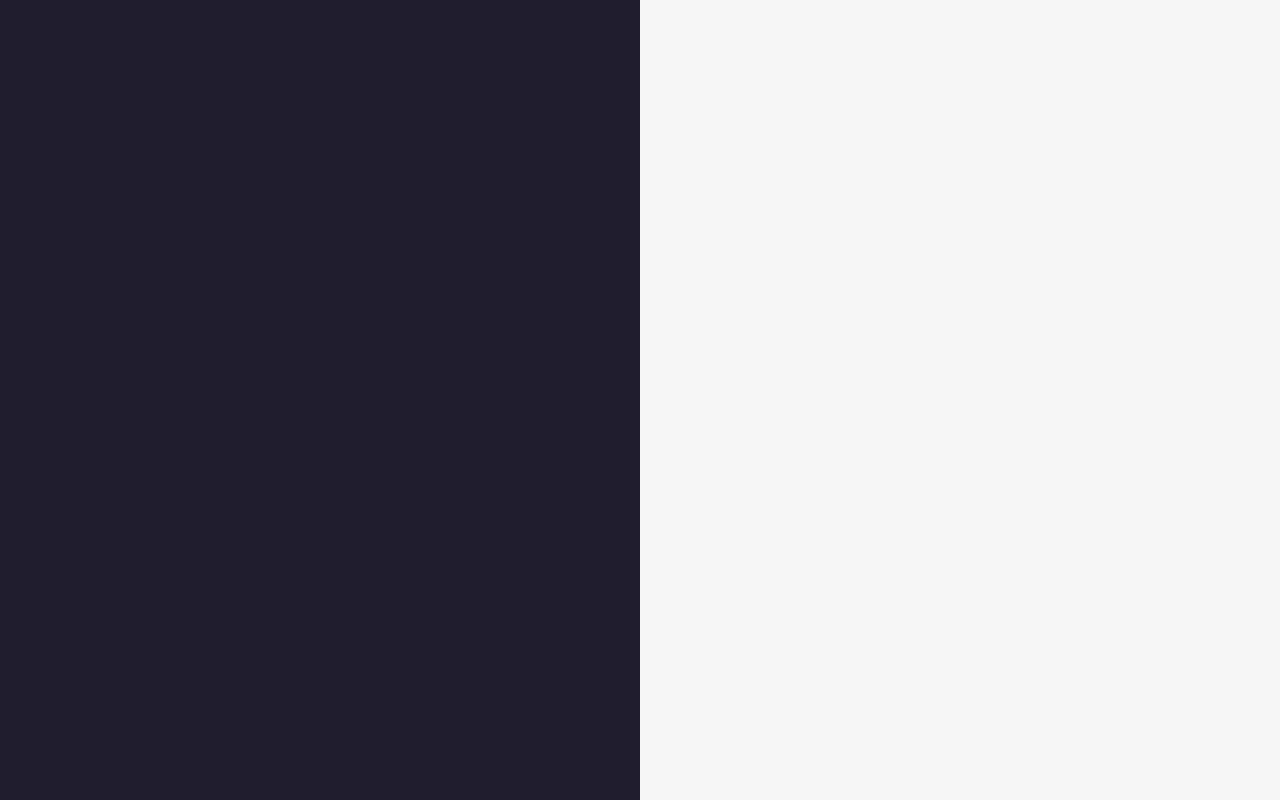
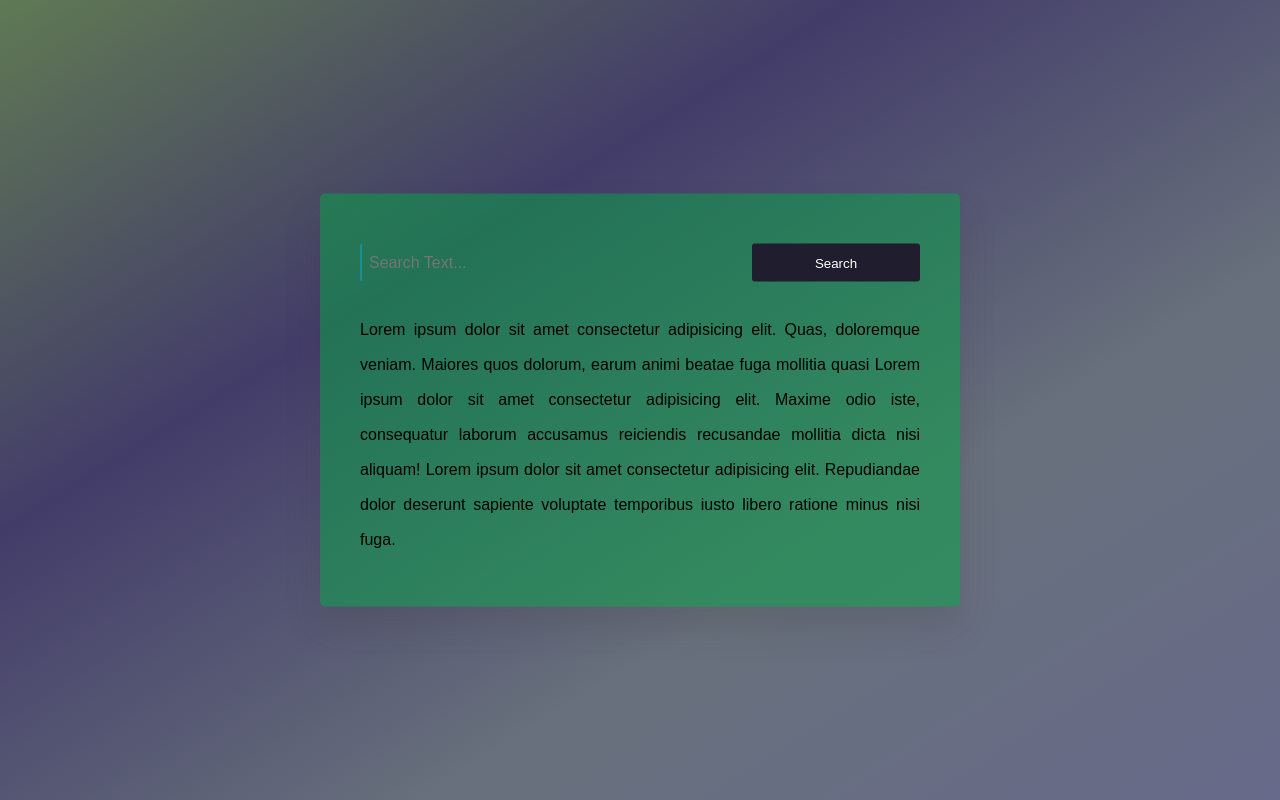
Before and after one commit to m-mdy-m/highlight-text, a plain HTML site: page index.html in a window 1280 px wide. Drawn offline with Linux system fonts and the light colour scheme.

Commit message:
complate style css

```diff
--- a/css/style.css
+++ b/css/style.css
@@ -6,5 +6,58 @@
 }
 body {
   height: 100%;
-  background: linear-gradient(to right, #201d2e 50%, #f6f6f6 50%) fixed;
+  background: linear-gradient(
+      to right bottom,
+      #143a02ad,
+      #20184ed7,
+      #132133a4,
+      #161a4ba6
+    )
+    fixed;
 }
+.container {
+  width: 50%;
+  background-color: #0ba1498a;
+  padding: 50px 40px;
+  position: absolute;
+  transform: translate(-50%, -50%);
+  top: 50%;
+  left: 50%;
+  border-radius: 5px;
+  box-shadow: 0 20px 35px rgba(60, 60, 60, 0.2);
+}
+.wrapper {
+  display: flex;
+  justify-content: space-between;
+}
+.wrapper input {
+  width: 60%;
+  padding: 10px 7px;
+  border-radius: 3px;
+  outline: none;
+  border: none;
+  background-color: transparent;
+  border-left: 2px solid;
+  border-color: rgba(18, 159, 184, 0.651);
+  color: #a29cc2d7;
+  font-size: 1em;
+}
+.wrapper input::-webkit-search-cancel-button {
+  appearance: none;
+  -webkit-appearance: none;
+  -moz-appearance: none;
+}
+.wrapper button {
+  width: 30%;
+  background-color: #201d2e;
+  border: none;
+  outline: none;
+  cursor: pointer;
+  color: #fff;
+  border-radius: 3px;
+}
+.container p {
+  line-height: 35px;
+  text-align: justify;
+  margin-top: 30px;
+}
--- a/index.html
+++ b/index.html
@@ -9,7 +9,15 @@
   </head>
   <body>
     <!-- container -->
-    <div class="container"></div>
+    <div class="container">
+        <div class="wrapper">
+            <input type="search"  id="SearchInput" placeholder="Search Text..." autocomplete="off">
+            <button onclick="search()">Search</button>
+        </div>
+        <p id="paragraph">
+            Lorem ipsum dolor sit amet consectetur adipisicing elit. Quas, doloremque veniam. Maiores quos dolorum, earum animi beatae fuga mollitia quasi Lorem ipsum dolor sit amet consectetur adipisicing elit. Maxime odio iste, consequatur laborum accusamus reiciendis recusandae mollitia dicta nisi aliquam! Lorem ipsum dolor sit amet consectetur adipisicing elit. Repudiandae dolor deserunt sapiente voluptate temporibus iusto libero ratione minus nisi fuga.
+        </p>
+    </div>
     <!-- js File -->
     <script src="src/scripts.js"></script>
   </body>
```
